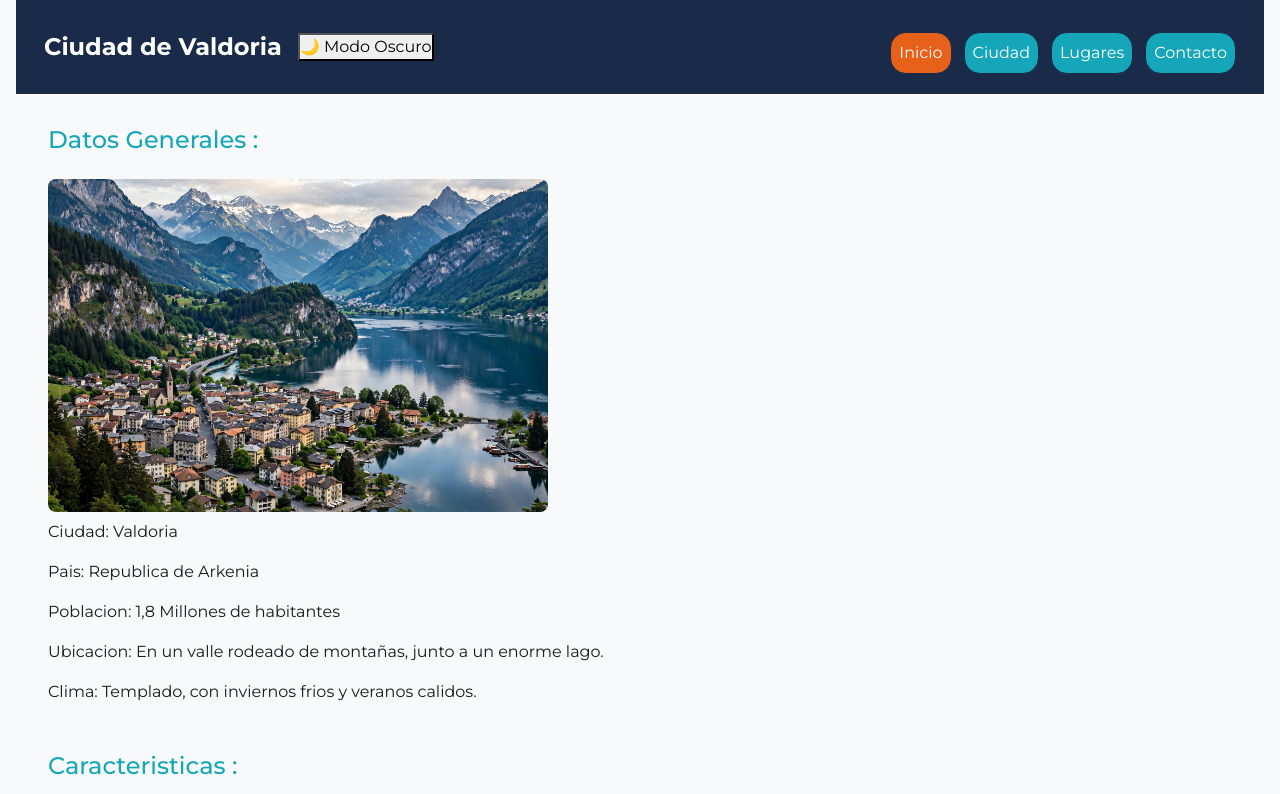
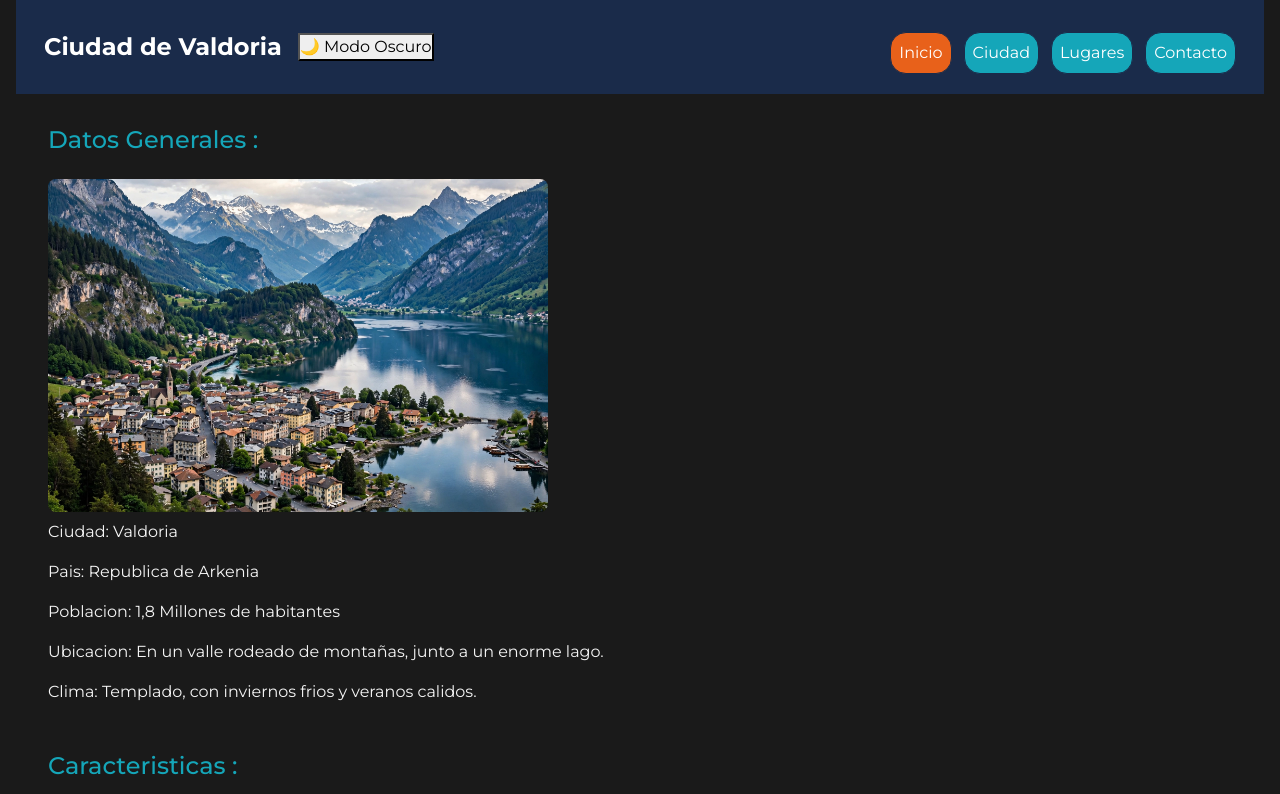
Before and after one commit to ZaguMax/LI1-2c2026-Grupo7, a plain HTML site: page index.html in a window 1280 px wide. Both pictures are taken after a click on the button "🌙 Modo Oscuro". Shown: the top 794 px of the page. Drawn offline with nearby package versions, Linux system fonts and the light colour scheme.

Commit message:
Boton modo oscuro funciona

```diff
--- a/CSS/estilos.css
+++ b/CSS/estilos.css
@@ -249,3 +249,9 @@ html {
     background-color: var(--color-secundario);
     font-size: 0.85rem;
 }
+
+/* Modo oscuro */
+body.oscuro {
+    background-color: #1a1a1a;
+    color: #f5f5f5;
+}
--- a/JavaScript/main.js
+++ b/JavaScript/main.js
@@ -0,0 +1,5 @@
+const boton = document.getElementById("btn-modo");
+
+boton.addEventListener("click", () => {
+    document.body.classList.toggle("oscuro");
+});
```
